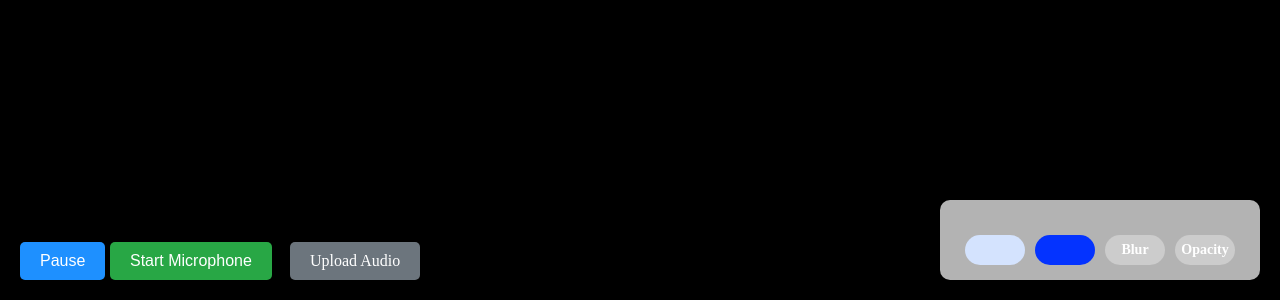
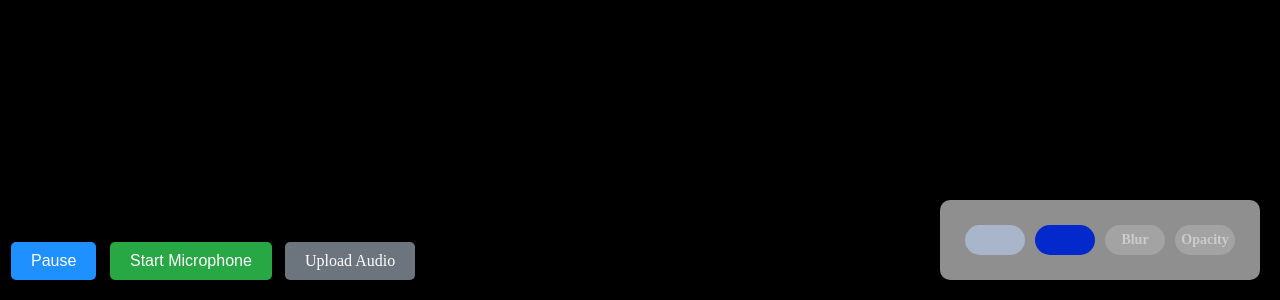
Before and after one commit to yeonzhry/test, a website built with Vite: page src/audio visualizer/index.html in a window 1280 px wide. Shown: the part 500-800 px from the top of the page. Built offline with nearby package versions, Linux system fonts and the light colour scheme.

Commit message:
연재를 위하여

```diff
--- a/src/audio visualizer/index.html
+++ b/src/audio visualizer/index.html
@@ -12,8 +12,8 @@
 <body>
     <div id="container">
         <canvas id="canvas1"></canvas>
-        <audio id="audio1" src="cat.mp3"></audio>
-        <input type="file" id="fileupload" accept="audio/*" style="display: none;">
+        <audio id="audio1" src="./cat.mp3"></audio>
+        <input type="file" id="fileupload" accept="audio/ *" style="display: none;">
         <label for="fileupload" id="fileUploadLabel">Upload Audio</label>
         <button id="micButton">Start Microphone</button>
         <button id="playPauseButton">Pause</button>
--- a/src/audio visualizer/style.css
+++ b/src/audio visualizer/style.css
@@ -21,7 +21,7 @@ body {
 #playPauseButton,
 #micButton,
 #fileUploadLabel {
-    position: fixed;
+    position: absolute;
     bottom: 20px;
     padding: 10px 20px;
     font-size: 16px;
@@ -33,7 +33,7 @@ body {
 }
 
 #playPauseButton {
-    left: 20px;
+    left: 11px;
     background-color: #1e90ff;
 }
 
@@ -51,7 +51,7 @@ body {
 }
 
 #fileUploadLabel {
-    left: 290px;
+    left: 285px;
     background-color: #6c757d;
     padding: 10px 20px;
 }
@@ -65,6 +65,7 @@ body {
 
 #control-panel {
     position: absolute;
+    opacity: 0.8;
     bottom: 20px;
     right: 20px;
     display: flex;
@@ -79,6 +80,7 @@ body {
     flex-direction: column-reverse;
     transform-origin: bottom;
     width: 300px;
+    font-family: '../../static/bebas-neue-v9-latin-regular.woff';
 }
 
 #control-panel.expanded {
@@ -90,7 +92,7 @@ body {
     flex-direction: row;
     justify-content: center;
     align-items: center;
-    padding: 5px;
+    padding: 15px;
 }
 
 .control {
@@ -117,13 +119,14 @@ body {
     color: white;
     font-size: 14px;
     font-weight: bold;
+    font-family: '../../static/bebas-neue-v9-latin-regular.woff';
     text-align: center;
     user-select: none;
 }
 
 .control-content {
     display: flex;
-    padding: 10px;
+    padding: 0px;
     overflow: hidden;
 }
 
--- a/src/style.css
+++ b/src/style.css
@@ -1,6 +1,7 @@
 body {
     margin: 0;
     padding: 0;
+    background: #000;
 }
 
 #landing-page {
```
Also changed, not shown: src/index.html (+1 -1 lines), static/Montserrat-VariableFont_wght.ttf (added), static/bebas-neue-v9-latin-regular.woff (added), 1 other file.
